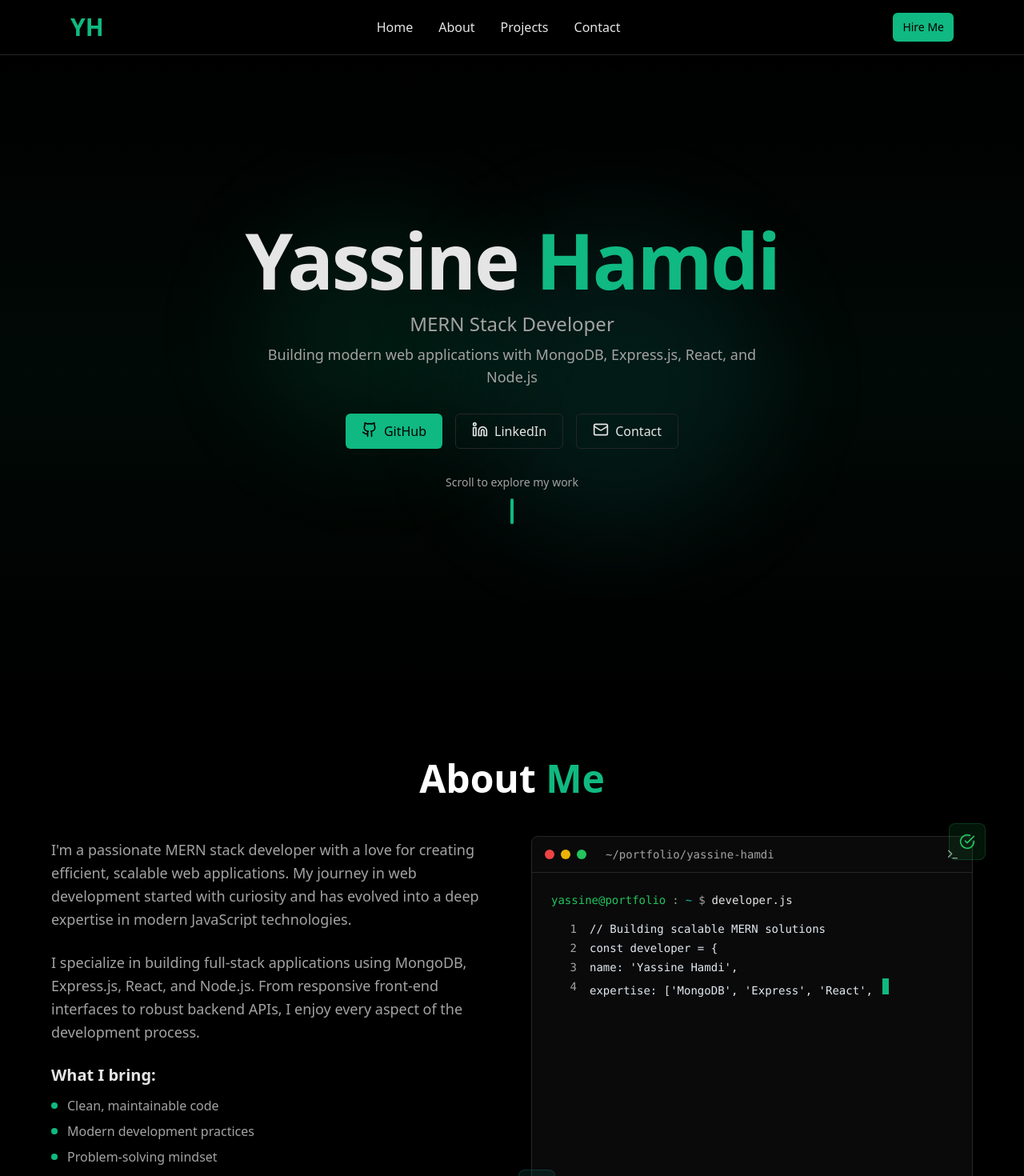
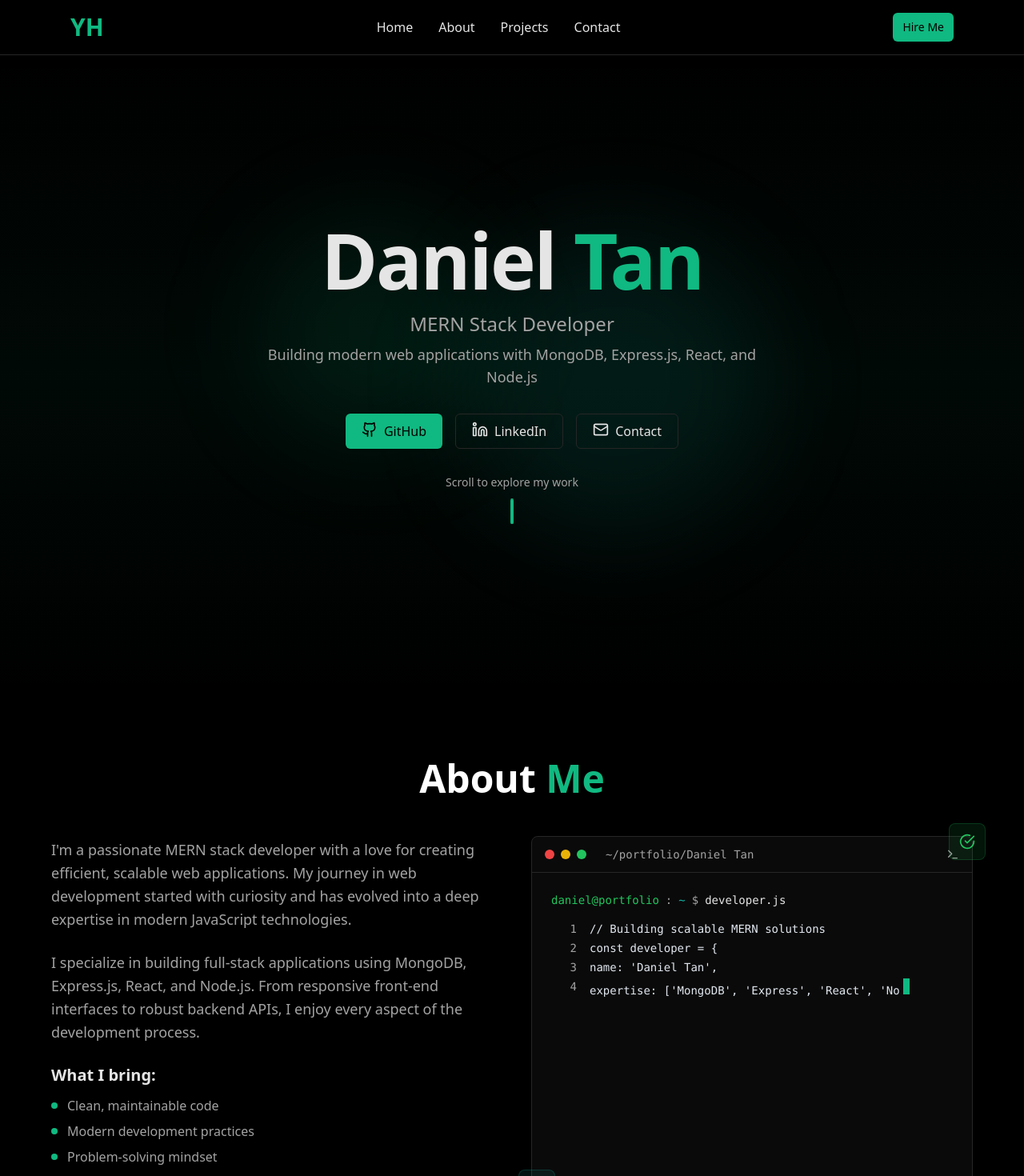
Before and after one commit to bughuntr7/dtportfo, a React (Vite) app: page / in a window 1280 px wide. Shown: the top 1470 px of the page at 80% size. Built offline with nearby package versions, Linux system fonts and the light colour scheme.

Commit message:
User Information

```diff
--- a/index.html
+++ b/index.html
@@ -4,7 +4,7 @@
     <meta charset="UTF-8" />
     <link rel="icon" type="image/svg+xml" href="/vite.svg" />
     <meta name="viewport" content="width=device-width, initial-scale=1.0" />
-    <title>YH Portfolio</title>
+    <title>Daniel Tan - Portfolio</title>
   </head>
   <body>
     <div id="root"></div>
--- a/src/components/About.tsx
+++ b/src/components/About.tsx
@@ -11,9 +11,9 @@ const About = () => {
   const codeLines = [
     "// Building scalable MERN solutions",
     "const developer = {",
-    "  name: 'Yassine Hamdi',",
+    "  name: 'Daniel Tan',",
     "  expertise: ['MongoDB', 'Express', 'React', 'Node.js'],",
-    "  experience: '2+ years',",
+    "  experience: '9+ years',",
     "  focus: 'Full-Stack'",
     "};",
     "",
@@ -134,7 +134,7 @@ const About = () => {
                       <div className="w-3 h-3 bg-success rounded-full"></div>
                     </div>
                     <span className="text-sm text-muted-foreground font-mono ml-4">
-                      ~/portfolio/yassine-hamdi
+                      ~/portfolio/Daniel Tan
                     </span>
                   </div>
                   <svg xmlns="http://www.w3.org/2000/svg" width="16" height="16" viewBox="0 0 24 24" fill="none" stroke="currentColor" strokeWidth="2" strokeLinecap="round" strokeLinejoin="round" className="text-muted-foreground">
@@ -147,7 +147,7 @@ const About = () => {
                 <div className="p-6 font-mono text-sm min-h-[400px]">
                   <div className="flex items-center space-x-2 mb-4">
                     <span className="text-success">
-                      yassine@portfolio
+                      daniel@portfolio
                     </span>
                     <span className="text-muted-foreground">
                       :
@@ -180,7 +180,7 @@ const About = () => {
                   {currentLine >= codeLines.length && (
                     <div className="mt-4 flex items-center space-x-2">
                       <span className="text-success">
-                        yassine@portfolio
+                        daniel@portfolio
                       </span>
                       <span className="text-muted-foreground">
                         :
--- a/src/components/Contact.tsx
+++ b/src/components/Contact.tsx
@@ -37,7 +37,7 @@ const Contact = () => {
                                             Email
                                         </p>
                                         <p className="text-muted-foreground">
-                                            nadayassinhamdi@gmail.com
+                                            cipherwolf007@gmail.com
                                         </p>
                                     </div>
                                 </div>
@@ -67,7 +67,7 @@ const Contact = () => {
                                         size="icon"
                                         className="hover:bg-primary hover:text-primary-foreground"
                                     >
-                                        <a href="https://github.com/Yassin-ha">
+                                        <a href="https://github.com/bughuntr7">
                                             <Github className="h-5 w-5" />
                                         </a>
                                     </Button>
@@ -76,7 +76,7 @@ const Contact = () => {
                                         size="icon"
                                         className="hover:bg-primary hover:text-primary-foreground"
                                     >
-                                        <a href="https://www.linkedin.com/in/yassine-hamdi-9a6067278/">
+                                        <a href="https://www.linkedin.com/in/">
                                             <Linkedin className="h-5 w-5" />
                                         </a>
                                     </Button>
--- a/src/components/Footer.tsx
+++ b/src/components/Footer.tsx
@@ -4,9 +4,9 @@ const Footer = () => {
       <div className="container mx-auto px-6">
         <div className="text-center space-y-4">
           <div className="flex justify-center items-center space-x-2">
-            <span className="text-2xl font-bold text-primary">YH</span>
+            <span className="text-2xl font-bold text-primary">DT</span>
             <div className="w-1 h-6 bg-border"></div>
-            <span className="text-foreground font-medium">Yassine Hamdi</span>
+            <span className="text-foreground font-medium">Daniel Tan</span>
           </div>
 
           <p className="text-muted-foreground max-w-md mx-auto">
@@ -14,7 +14,7 @@ const Footer = () => {
           </p>
 
           <div className="flex justify-center space-x-6 text-sm text-muted-foreground">
-            <span>© 2025 Yassine Hamdi</span>
+            <span>© 2025 Daniel Tan</span>
             <span>•</span>
             <span>Built with Next & Tailwind CSS</span>
           </div>
--- a/src/components/Projects.tsx
+++ b/src/components/Projects.tsx
@@ -67,8 +67,8 @@ const Projects = () => {
                                         </h3>
                                         <span
                                             className={`px-2 py-1 rounded-full text-xs font-medium ${project.status === "Live"
-                                                    ? "bg-primary/20 text-primary"
-                                                    : "bg-muted text-muted-foreground"
+                                                ? "bg-primary/20 text-primary"
+                                                : "bg-muted text-muted-foreground"
                                                 }`}
                                         >
                                             {project.status}
--- a/src/components/hero.tsx
+++ b/src/components/hero.tsx
@@ -10,8 +10,8 @@ const Hero = () => {
             <div className="container mx-auto px-6 text-center relative z-10">
                 <div className="mb-8">
                     <h1 className="text-6xl md:text-8xl font-bold mb-4 tracking-tight">
-                        <span className="text-foreground">Yassine</span>{" "}
-                        <span className="text-primary">Hamdi</span>
+                        <span className="text-foreground">Daniel</span>{" "}
+                        <span className="text-primary">Tan</span>
                     </h1>
                     <p className="text-xl md:text-2xl text-muted-foreground mb-2">
                         MERN Stack Developer
@@ -24,14 +24,14 @@ const Hero = () => {
 
                 <div className="flex justify-center gap-4 mb-8 flex-wrap">
                     <Button variant="default" size="lg" className="group">
-                        <a href="https://github.com/Yassin-ha" className="flex">
+                        <a href="https://github.com/bughuntr7" className="flex">
                             <Github className="mr-2 h-5 w-5 group-hover:rotate-12 transition-transform" />
                             GitHub
                         </a>
                     </Button>
                     <Button variant="outline" size="lg" className="group">
                         <a
-                            href="https://www.linkedin.com/in/yassine-hamdi-9a6067278/"
+                            href="https://www.linkedin.com/in/daniel-tan-9a6067278/"
                             className="flex"
                         >
                             <Linkedin className="mr-2 h-5 w-5 group-hover:scale-110 transition-transform" />
@@ -40,7 +40,7 @@ const Hero = () => {
                     </Button>
                     <Button variant="outline" size="lg" className="group">
                         <a
-                            href="mailto:nadayassinhamdi@gmail.com"
+                            href="mailto:cipherwolf007@gmail.com"
                             className="flex"
                         >
                             <Mail className="mr-2 h-5 w-5 group-hover:scale-110 transition-transform" />
```
